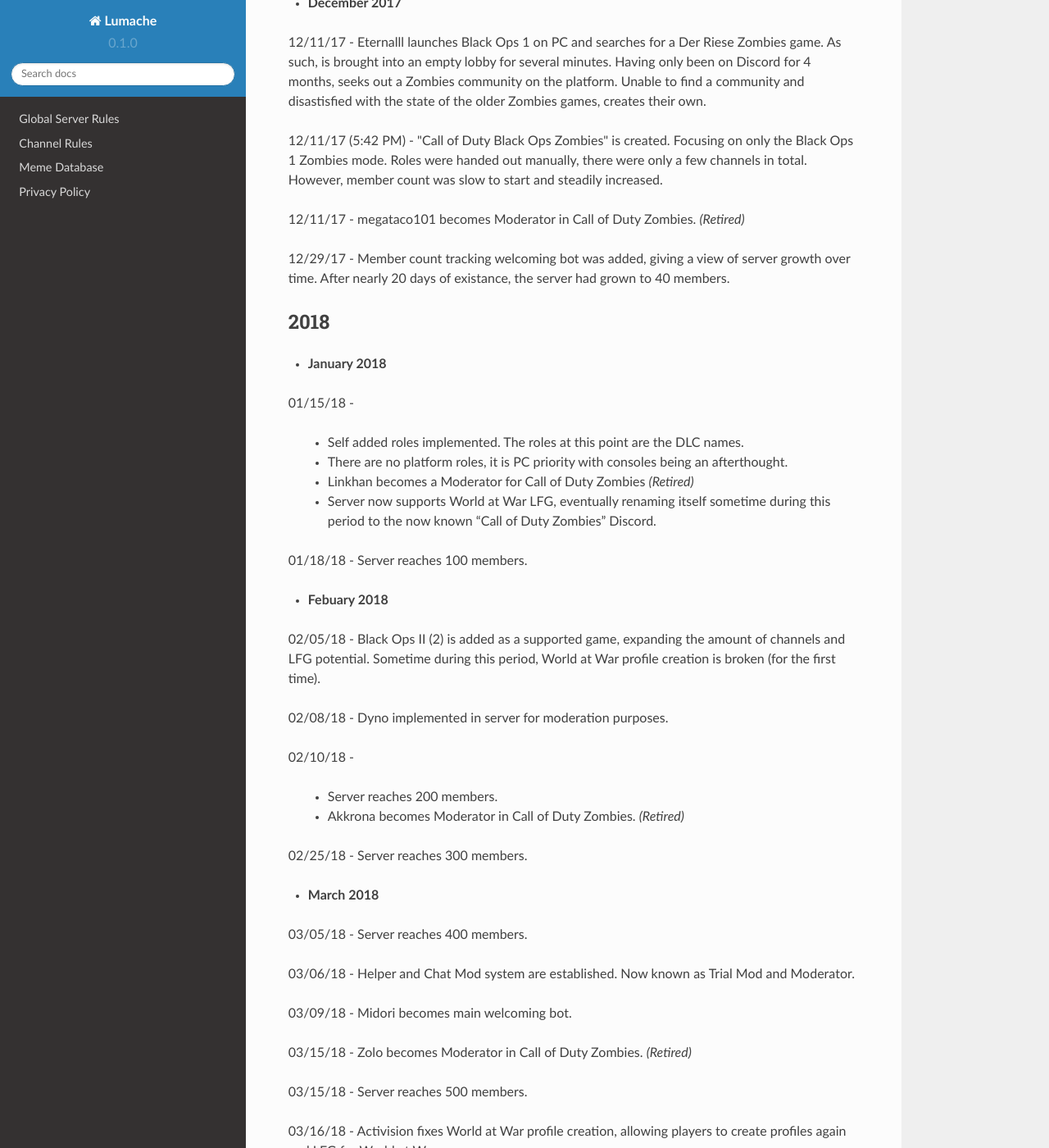
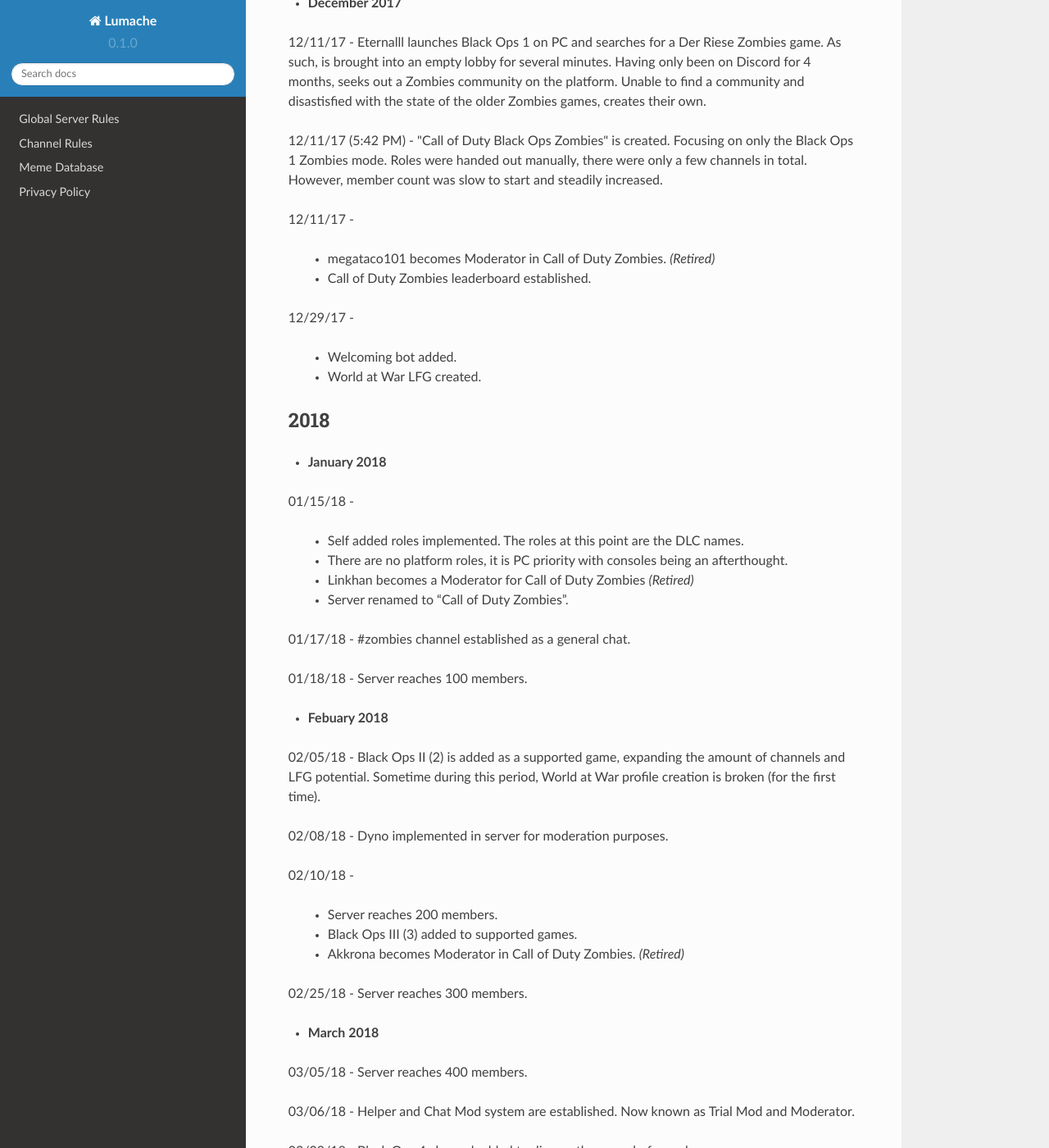
Before and after one commit to EternalllZM/rtd-codz, a Sphinx documentation site: the page built from docs/source/server_history.rst, in a window 1280 px wide and 1400 px high, scrolled down 325 px. Shown: the whole window at 82% size. Built offline with Sphinx 7.4.7 and the Read the Docs theme 2.0.0, drawn with Linux system fonts in a browser that asks for light colours; some of the changed text lies outside the part shown.

Commit message:
Update server_history.rst

```diff
--- a/docs/source/server_history.rst
+++ b/docs/source/server_history.rst
@@ -18,10 +18,17 @@
 However, member count was slow to start and steadily increased.
 
 
-12/11/17 - megataco101 becomes Moderator in Call of Duty Zombies. *(Retired)*
+12/11/17 -
 
+    • megataco101 becomes Moderator in Call of Duty Zombies. *(Retired)*
 
-12/29/17 - Member count tracking welcoming bot was added, giving a view of server growth over time. After nearly 20 days of existance, the server had grown to 40 members.
+    • Call of Duty Zombies leaderboard established.
+
+12/29/17 -
+
+    • Welcoming bot added.
+
+    • World at War LFG created.
 
 2018
 ----
@@ -36,7 +43,10 @@
 
     • Linkhan becomes a Moderator for Call of Duty Zombies *(Retired)*
 
-    • Server now supports World at War LFG, eventually renaming itself sometime during this period to the now known "Call of Duty Zombies" Discord.
+    • Server renamed to "Call of Duty Zombies".
+
+01/17/18 - #zombies channel established as a general chat.
+
 
 01/18/18 - Server reaches 100 members.
 
@@ -52,6 +62,8 @@
 
     • Server reaches 200 members.
 
+    • Black Ops III (3) added to supported games.
+
     • Akkrona becomes Moderator in Call of Duty Zombies. *(Retired)*
 
 02/25/18 - Server reaches 300 members.
@@ -62,6 +74,9 @@
 
 
 03/06/18 - Helper and Chat Mod system are established. Now known as Trial Mod and Moderator.
+
+
+03/09/18 - Black Ops 4 channel added to discuss the game before release.
 
 
 03/09/18 - Midori becomes main welcoming bot.
@@ -106,10 +121,20 @@
 
 - **October 2019**
 
-10/22/19 - Server reaches 2000 members. LFG category and corresponding game channels are returned to the server.
+10/22/19 -
+
+    • Server reaches 2000 members.
+
+    • LFG category and corresponding game channels are returned to the server.
+
+    • #zombies general chat removed.
 
 2020
 ----
+
+- **February 2020**
+
+02/12/20 - Original 2017 leaderboards removed.
 
 - **March 2020**
 
```
Also changed, not shown: other parts of docs/source/server_history.rst (+1 -1 lines).
